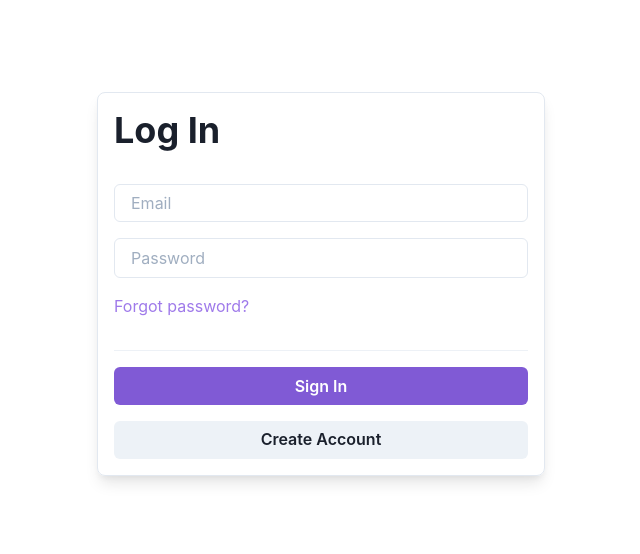
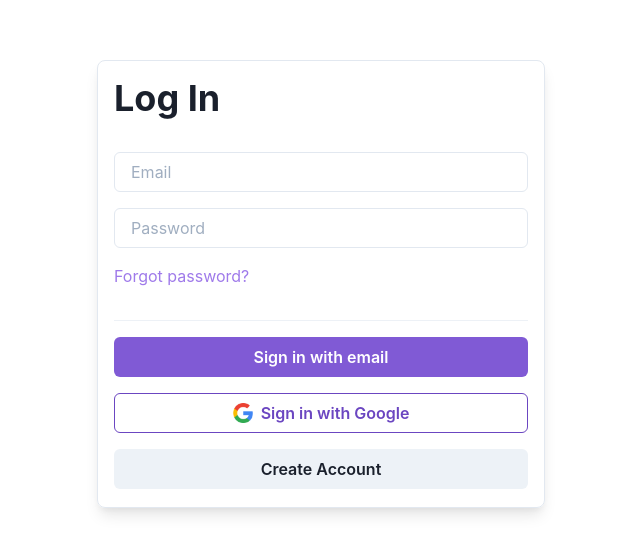
Before and after one commit to petergeorgas/apptrack, a Next.js app: page / in a window 1280 px wide. Shown: the part 116-670 px from the top of the page, without its empty margins (319-959 px from the left). Built offline with nearby package versions, Linux system fonts and the light colour scheme; no server answers.

Commit message:
Fixed up form, added sign in with google button (not working yet)

```diff
--- a/firebase/firebase.ts
+++ b/firebase/firebase.ts
@@ -1,7 +1,12 @@
-import { initializeApp } from "firebase/app";
+import { FirebaseError, initializeApp } from "firebase/app";
 import {
-	createUserWithEmailAndPassword, getAuth,
-	GoogleAuthProvider, sendPasswordResetEmail, signInWithEmailAndPassword, signOut
+	getAuth,
+	GoogleAuthProvider,
+	signInWithPopup,
+	signInWithEmailAndPassword,
+	createUserWithEmailAndPassword,
+	signOut,
+	sendPasswordResetEmail,
 } from "firebase/auth";
 
 const firebaseConfig = {
--- a/pages/index.tsx
+++ b/pages/index.tsx
@@ -6,9 +6,11 @@ import {
 	FormControl,
 	FormErrorMessage,
 	Heading,
+	Image,
 	Input,
 	Link,
-	Spacer, VStack
+	Spacer,
+	VStack,
 } from "@chakra-ui/react";
 import type { NextPage } from "next";
 import { useRouter } from "next/router";
@@ -16,7 +18,8 @@ import React, { useState } from "react";
 import { useAuthState } from "react-firebase-hooks/auth";
 import {
 	auth,
-	logInWithEmailAndPass, sendPassReset
+	logInWithEmailAndPass,
+	sendPassReset,
 } from "../firebase/firebase";
 
 const Home: NextPage = () => {
@@ -52,7 +55,8 @@ const Home: NextPage = () => {
 		router.push("/passwordReset");
 	};
 
-	const onSubmit = async (e: React.MouseEvent<HTMLButtonElement>) => {
+	const onSubmit = async (e: React.FormEvent) => {
+		e.preventDefault();
 		try {
 			await logInWithEmailAndPass(email, pass);
 		} catch (e: any) {
@@ -78,11 +82,12 @@ const Home: NextPage = () => {
 			<Box
 				boxShadow="lg"
 				w="md"
-				h="sm"
+				h="md"
 				borderWidth="1px"
 				borderRadius="lg"
 				p={4}
 			>
+				<form onSubmit={onSubmit}>
 					<VStack align="flex-start" w="full" h="full" spacing={4}>
 						<Heading>Log In</Heading>
 						<Spacer />
@@ -102,8 +107,16 @@ const Home: NextPage = () => {
 						</Link>
 						<Spacer />
 						<Divider />
-					<Button colorScheme="purple" w="full" onClick={onSubmit}>
-						Sign In
+						<Button colorScheme="purple" w="full" type="submit">
+							Sign in with email
+						</Button>
+						<Button
+							colorScheme="purple"
+							w="full"
+							variant="outline"
+							leftIcon={<Image src="/GOOGLE_G.png" boxSize="20px" />}
+						>
+							Sign in with Google
 						</Button>
 						<Button
 							colorScheme="gray"
@@ -115,6 +128,7 @@ const Home: NextPage = () => {
 							Create Account
 						</Button>
 					</VStack>
+				</form>
 			</Box>
 		</Flex>
 	);
```
Also changed, not shown: pages/register.tsx (+5 -3 lines), public/GOOGLE_G.png (added). Lines whose indentation alone changed are shown as unchanged.
